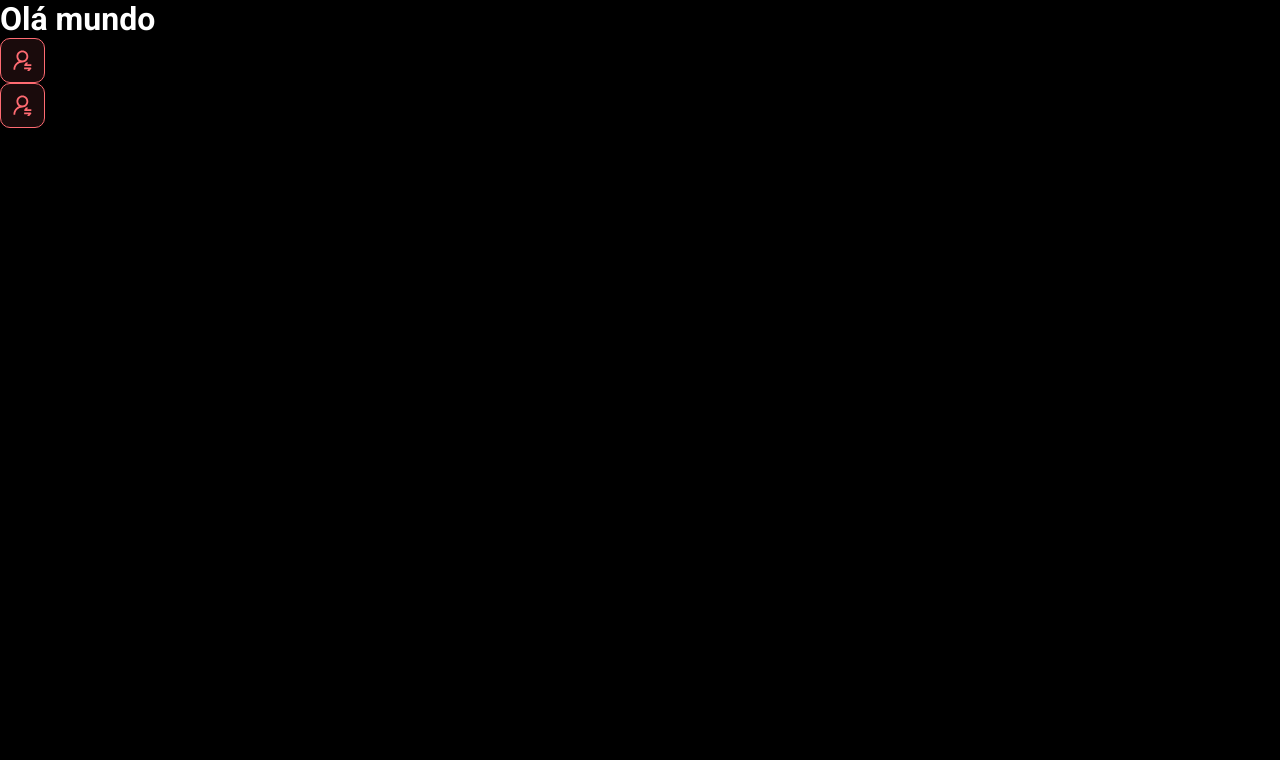
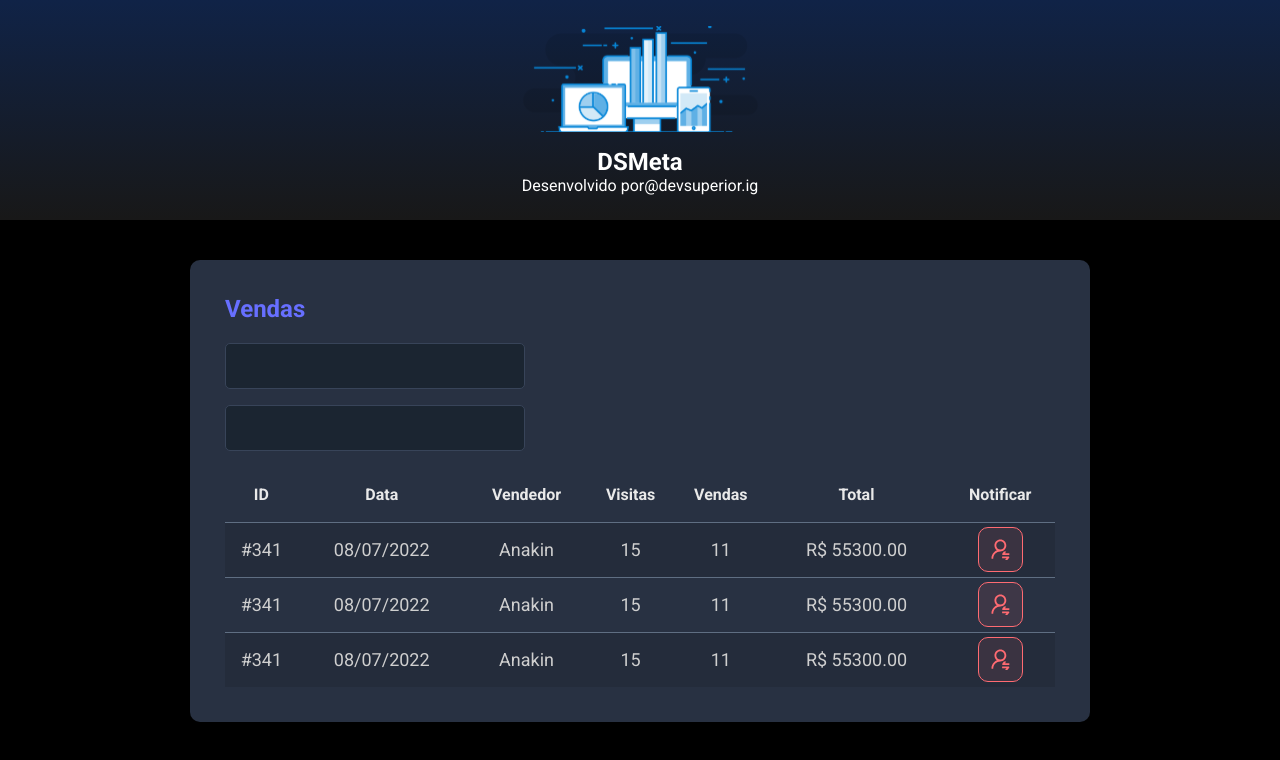
Before and after one commit to Ragazzi147/dsmeta, a React (Vite) app in the folder frontend/: page / in a window 1280 px wide. Shown: the top 760 px of the page. Built offline with nearby package versions, Linux system fonts and the light colour scheme.

Commit message:
Other Components

```diff
--- a/frontend/src/App.tsx
+++ b/frontend/src/App.tsx
@@ -1,13 +1,20 @@
+import Header from "./components/Header"
 import NotificationButton from "./components/NotificationButton"
+import SalesCard from "./components/SalesCard"
 
 function App() {
 
 
   return (
     <>
-      <h1>Olá mundo</h1>
-      <NotificationButton/>
-      <NotificationButton/>
+      <Header/>
+      <main>
+        <section id="sales">
+          <div className="dsmeta_container">
+            <SalesCard />
+          </div>
+        </section>
+      </main>
     </>
   )
 }
--- /dev/null
+++ b/frontend/src/components/Header/index.tsx
@@ -0,0 +1,22 @@
+import logo from '../../assets/img/logo.svg'
+import './styles.css'
+
+function Header() {
+
+
+    return (
+        <header>
+        <div className="dsmeta_logo_container">
+            <img src={logo} alt="DSMeta"/>
+            <h1>DSMeta</h1>
+            <p>Desenvolvido por
+                <a href="https://web.whatsapp.com/">@devsuperior.ig</a>
+
+            </p>
+        </div>
+
+   </header>
+    )
+}
+
+export default Header
--- /dev/null
+++ b/frontend/src/components/Header/styles.css
@@ -0,0 +1,32 @@
+header {
+    height: 220px;
+    background: linear-gradient(180deg, #102347 0%, #181818 100%);
+    display: flex;
+    align-items: center;
+    justify-content: center;
+}
+
+.dsmeta_logo_container {
+    display: flex;
+    flex-direction: column;
+    align-items: center;
+
+}
+
+.dsmeta_logo_container img {
+    width: 235px;
+
+
+}
+
+.dsmeta_logo_container h1 {
+    margin-top: 15px;
+    font-size: 24px;
+
+}
+
+.dsmeta_logo_containe p {
+    font-size: 14px;
+    font-weight: 300;
+
+}
--- a/frontend/src/components/NotificationButton/index.tsx
+++ b/frontend/src/components/NotificationButton/index.tsx
@@ -11,4 +11,4 @@
     )
 }
 
-  export default NotificationButton
+export default NotificationButton
--- /dev/null
+++ b/frontend/src/components/SalesCard/index.tsx
@@ -0,0 +1,84 @@
+import NotificationButton from '../NotificationButton'
+import './styles.css'
+
+
+function SalesCard() {
+
+
+    return (
+        <>
+            <div className="dsmeta-card">
+                <h2 className="dsmeta-sales-title">Vendas</h2>
+                <div>
+                    <div className="dsmeta-form-control-container">
+                        <input className="dsmeta-form-control" type="text" />
+                    </div>
+                    <div className="dsmeta-form-control-container">
+                        <input className="dsmeta-form-control" type="text" />
+                    </div>
+                </div>
+
+                <div>
+                    <table className="dsmeta-sales-table">
+                        <thead>
+                            <tr>
+                                <th className="show992">ID</th>
+                                <th className="show576">Data</th>
+                                <th>Vendedor</th>
+                                <th className="show992">Visitas</th>
+                                <th className="show992">Vendas</th>
+                                <th>Total</th>
+                                <th>Notificar</th>
+                            </tr>
+                        </thead>
+                        <tbody>
+                            <tr>
+                                <td className="show992">#341</td>
+                                <td className="show576">08/07/2022</td>
+                                <td>Anakin</td>
+                                <td className="show992">15</td>
+                                <td className="show992">11</td>
+                                <td>R$ 55300.00</td>
+                                <td>
+                                    <div className="dsmeta-red-btn-container">
+                                        <NotificationButton />
+                                    </div>
+                                </td>
+                            </tr>
+                            <tr>
+                                <td className="show992">#341</td>
+                                <td className="show576">08/07/2022</td>
+                                <td>Anakin</td>
+                                <td className="show992">15</td>
+                                <td className="show992">11</td>
+                                <td>R$ 55300.00</td>
+                                <td>
+                                    <div className="dsmeta-red-btn-container">
+                                        <NotificationButton />
+                                    </div>
+                                </td>
+                            </tr>
+                            <tr>
+                                <td className="show992">#341</td>
+                                <td className="show576">08/07/2022</td>
+                                <td>Anakin</td>
+                                <td className="show992">15</td>
+                                <td className="show992">11</td>
+                                <td>R$ 55300.00</td>
+                                <td>
+                                    <div className="dsmeta-red-btn-container">
+                                       <NotificationButton/>
+                                    </div>
+                                </td>
+                            </tr>
+                        </tbody>
+
+                    </table>
+                </div>
+
+            </div>
+        </>
+    )
+}
+
+export default SalesCard
--- /dev/null
+++ b/frontend/src/components/SalesCard/styles.css
@@ -0,0 +1,123 @@
+.dsmeta-card {
+    background-color: #283142;
+    border-radius: 10px;
+    padding: 30px 10px;
+}
+
+.dsmeta-container {
+    width: 100%;
+    max-width: 900px;
+    margin: 0 auto;
+}
+
+#sales {
+    padding: 40px 10px;
+}
+
+.dsmeta-sales-title {
+    color: #676fff;
+    font-size: 24px;
+    margin-bottom: 20px;
+}
+
+.dsmeta-form-control-container {
+    margin-bottom: 16px;
+    max-width: 300px;
+}
+
+.dsmeta-form-control {
+    width: 100%;
+    height: 46px;
+    background-color: #1b2531;
+    border: 1px solid #384459;
+    border-radius: 5px;
+    color: #9aaabe;
+    padding: 0 20px;
+    font-size: 18px;
+}
+
+.dsmeta-sales-table {
+    width: 100%;
+    border-spacing: 0;
+    border-collapse: collapse;
+}
+
+.dsmeta-sales-table thead {
+    height: 55px;
+    font-size: 16px;
+    color: #e9e9e9;
+    font-weight: 700;
+}
+
+.dsmeta-sales-table tbody {
+    font-size: 14px;
+    font-weight: 400;
+    color: #cfcfcf;
+    text-align: center;
+}
+
+.dsmeta-sales-table tbody tr {
+    height: 74px;
+    border-top: 1px solid #5f6e82;
+}
+
+.dsmeta-sales-table tbody tr:hover>td {
+    background-color: #384459;
+}
+
+.dsmeta-sales-table tbody tr:nth-child(odd) {
+    background-color: #242c3b;
+}
+
+.dsmeta-red-btn-container {
+    display: flex;
+    justify-content: center;
+}
+
+.dsmeta-red-btn {
+    height: 45px;
+    width: 45px;
+    background: rgba(255, 107, 114, 0.1);
+    border: 1px solid #ff6b72;
+    border-radius: 10px;
+    display: flex;
+    align-items: center;
+    justify-content: center;
+    cursor: pointer;
+}
+
+.dsmeta-red-btn img {
+    width: 19px;
+}
+
+.show576 {
+    display: none;
+}
+
+.show992 {
+    display: none;
+}
+
+@media (min-width: 576px) {
+    .show576 {
+        display: table-cell;
+    }
+
+    .dsmeta-card {
+        padding: 35px;
+    }
+
+    .dsmeta-sales-table tbody tr {
+        height: 55px;
+    }
+
+    .dsmeta-sales-table tbody {
+        font-size: 18px;
+    }
+}
+
+@media (min-width: 992px) {
+    .show992 {
+        display: table-cell;
+    }
+}
--- a/frontend/src/index.css
+++ b/frontend/src/index.css
@@ -14,3 +14,13 @@
     color: unset;
     text-decoration: none;
 }
+.dsmeta_container {
+    width: 100%;
+    max-width: 900px;
+    margin: 0 auto;
+}
+
+#sales {
+    padding: 40px 10px;
+
+}
```
Also changed, not shown: frontend/src/assets/img/logo.svg (added).
